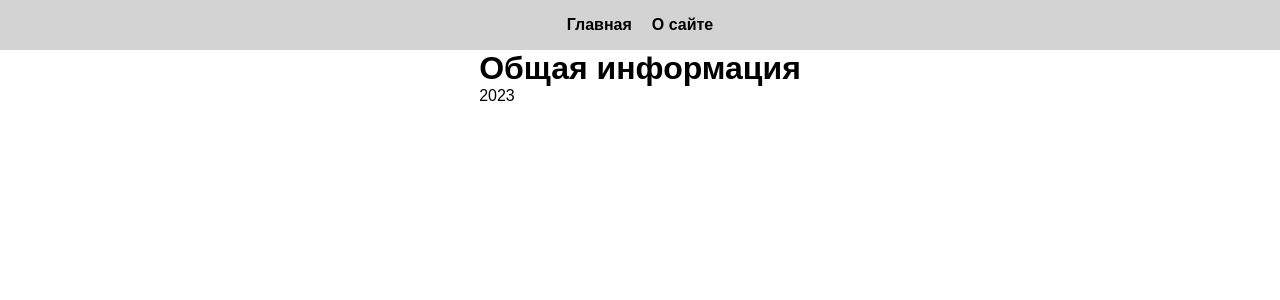
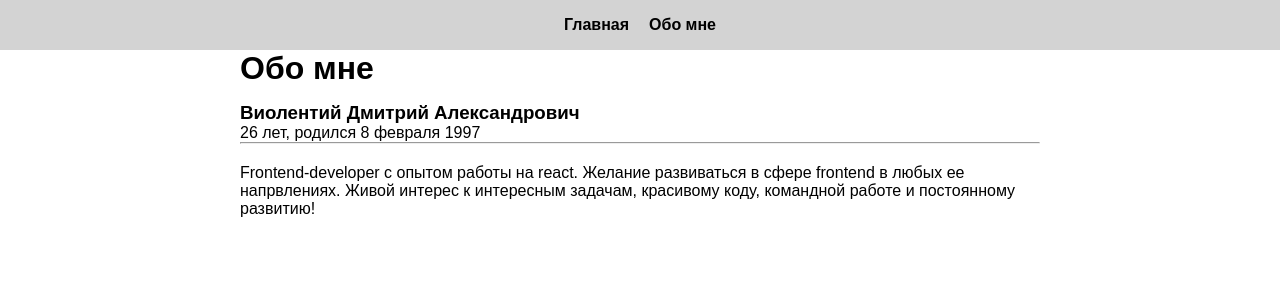
Before and after one commit to dmitriy-violentiy/almanac, a React (Create React App) app: page /about in a window 1280 px wide. Shown: the top 300 px of the page. Built offline with nearby package versions, Linux system fonts and the light colour scheme.

Commit message:
add about information

```diff
--- a/src/components/UI/navbar/Navbar.jsx
+++ b/src/components/UI/navbar/Navbar.jsx
@@ -6,7 +6,7 @@ const Navbar = () => {
       <div className="navbar">
             <div className="navbar__links">
                <Link to="/posts">Главная</Link>
-               <Link to="/about">О сайте</Link>
+               <Link to="/about">Обо мне</Link>
             </div>
          </div>
    )
--- a/src/pages/About.jsx
+++ b/src/pages/About.jsx
@@ -1,13 +1,18 @@
 import React from "react";
+import "../styles/App.css"
 
 const About = () => {
    return (
-      <div>
+      <div className="about">
          <h1>
-            Общая информация
+            Обо мне
          </h1>
+         <h3>Виолентий Дмитрий Александрович</h3>
+         <p>26 лет, родился 8 февраля 1997</p>
+         <hr />
          <p>
-            2023
+         Frontend-developer с опытом работы на react. Желание развиваться в сфере frontend в любых ее напрвлениях. Живой интерес к интересным задачам, красивому коду,
+         командной работе и постоянному развитию!
          </p>
       </div>
    )
--- a/src/styles/App.css
+++ b/src/styles/App.css
@@ -101,3 +101,15 @@ select {
  .navbar__links a:hover {
    color: gray;
  }
+
+ .about {
+   max-width: 800px;
+ }
+
+ .about h1 {
+   margin-bottom: 15px;
+ }
+
+ .about hr {
+   margin-bottom: 20px;
+ }
```
